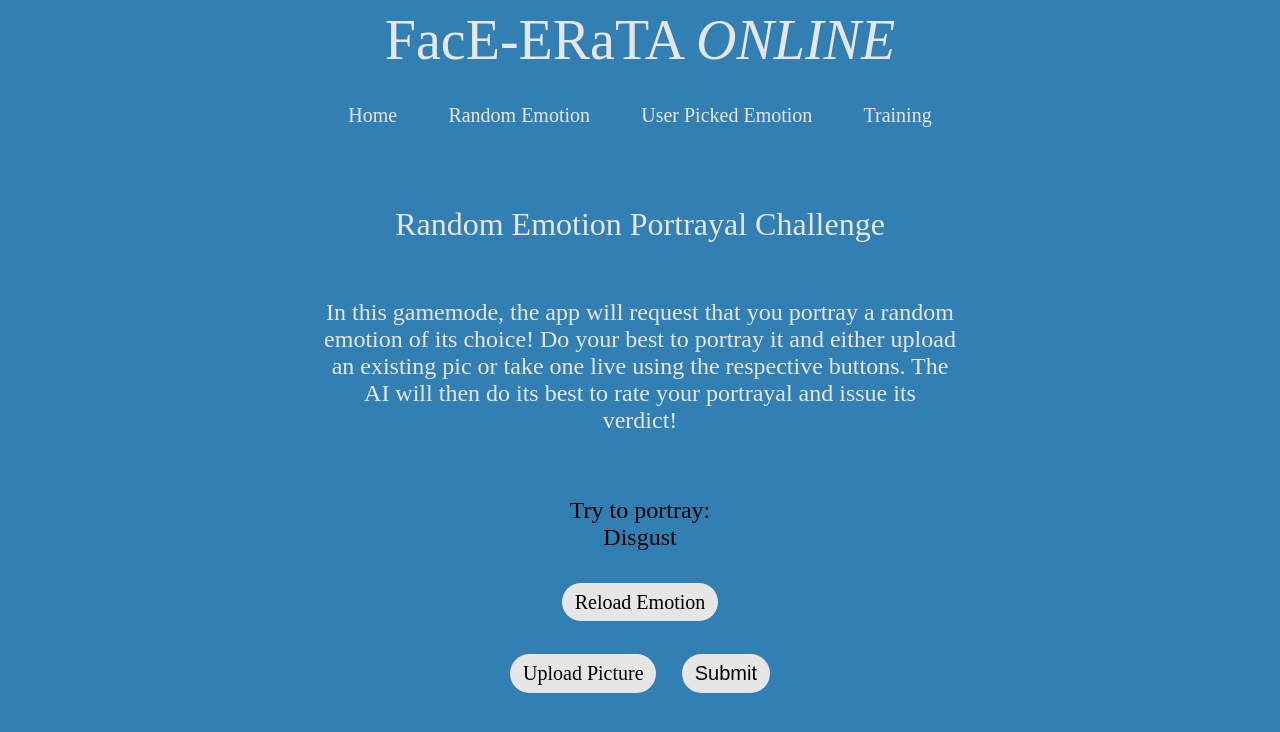
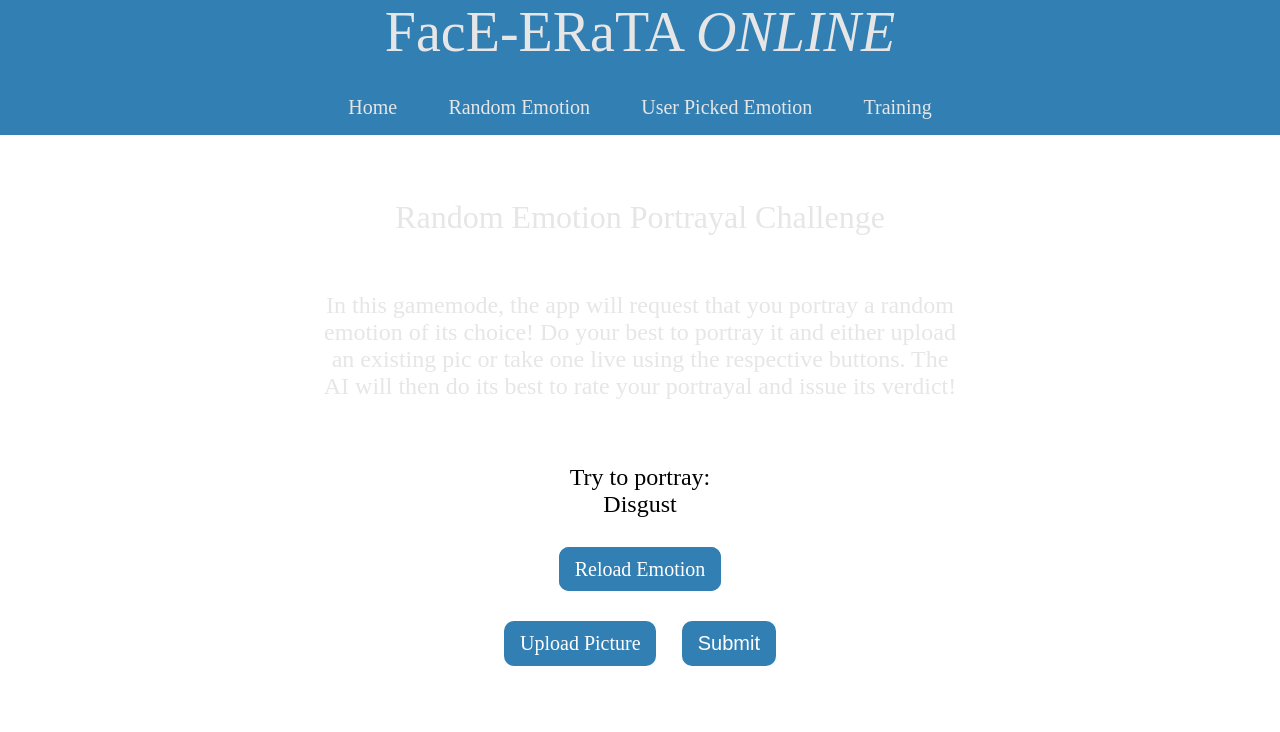
Before and after one commit to gxyrafis/FacE-ERaTA-ONLINE, a Flask app: page /random in a window 1280 px wide. Shown: the top 732 px of the page. Run offline with Flask 3, Linux system fonts and the light colour scheme.

Commit message:
Update style.css

```diff
--- a/static/style.css
+++ b/static/style.css
@@ -4,6 +4,14 @@
 }
 
 html {
+    background-color: white;
+}
+
+body{
+    margin: 0;
+}
+
+header {
     background-color: var(--backgroundcol);
 }
 
@@ -39,19 +47,32 @@ nav {
     padding-bottom: 1vh;
     padding-right: 1vw;
     padding-left: 1vw;
-    color: black;
-    background-color: var(--maincol);
+    color: white;
+    background-color: var(--backgroundcol);
     font-size: 2.5vh;
     text-decoration: none;
     text-transform:none;
-    border-radius: 25px;
-    border: none;
+    border-radius: 10px;
+    border: solid;
+    border-color: var(--backgroundcol);
 }
 
 .buttonsubmit:hover{
-    border: none;
     color: var(--backgroundcol);
-    background-color: var(--maincol);
+    background-color: white;
     text-decoration: none;
     text-transform:none;
 }
+
+.container-video {
+	margin: 0;
+	width: 500px;
+	height: 375px;
+	border: 10px #333 solid;
+}
+
+#videoElement {
+	width: 500px;
+	height: 375px;
+	background-color: #666;
+}
```
